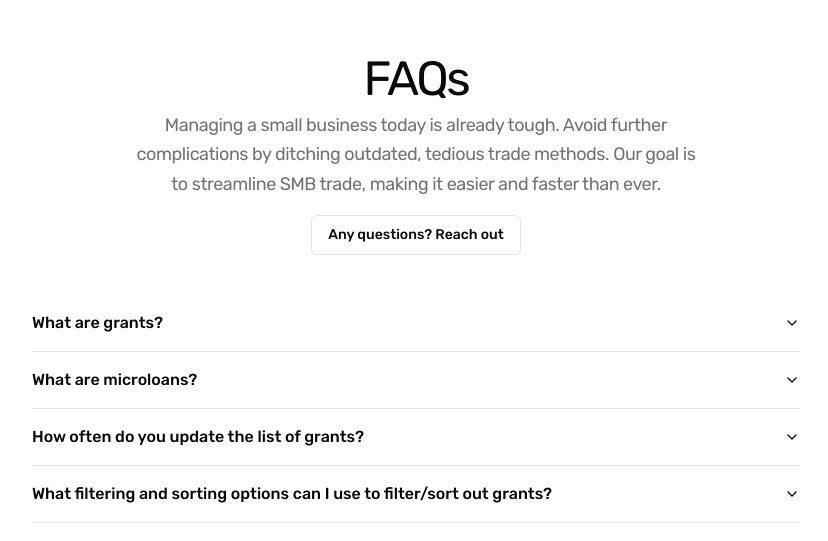
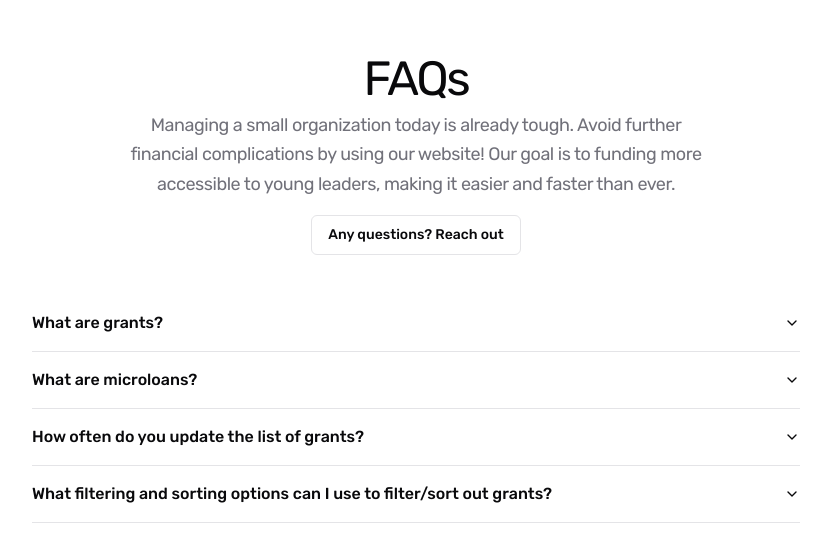
Before and after one commit to rohansarakinti/easygrantz, a Next.js app: page / in a window 1280 px wide. Shown: the part 2025-2566 px from the top of the page, without its empty margins (224-1052 px from the left). Built offline with nearby package versions, Linux system fonts and the light colour scheme.

Commit message:
home update subheading

```diff
--- a/app/page.jsx
+++ b/app/page.jsx
@@ -69,9 +69,9 @@ export default function Page() {
                         FAQs
                         </h4>
                         <p className="text-lg leading-relaxed tracking-tight text-muted-foreground max-w-xl text-center">
-                        Managing a small business today is already tough. Avoid further
-                        complications by ditching outdated, tedious trade methods. Our
-                        goal is to streamline SMB trade, making it easier and faster than
+                        Managing a small organization today is already tough. Avoid further
+                        financial complications by using our website! Our
+                        goal is to funding more accessible to young leaders, making it easier and faster than
                         ever.
                         </p>
                     </div>
```
